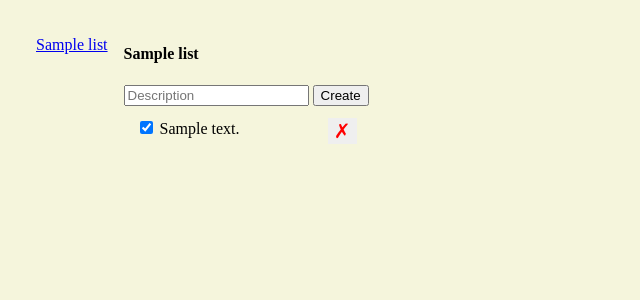
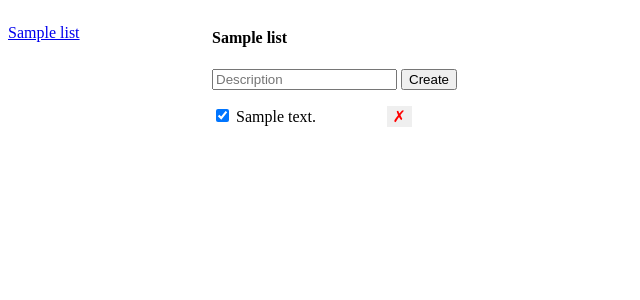
Before and after one commit to kiptechie/Udacity-Full-Stack-Web-Development, a Flask app: page /lists/1 in a window 1280 px wide. Shown: the top 300 px of the page, without its empty margins (0-640 px from the left). Run offline with Flask 2, Linux system fonts and the light colour scheme; tables that the repository leaves empty hold one stand-in row (values such as "Sample post").

Commit message:
Update main.css

```diff
--- a/todoapp/static/main.css
+++ b/todoapp/static/main.css
@@ -1,42 +1,23 @@
-body {
-  width: 100vw;
-  background-color: beige;
-  padding: 16px;
-}
-
-/* display: flex;
-  flex-direction: column;
-  justify-content: center;
-  align-items: center; */
-
 .hidden {
   display: none;
 }
-
 ul {
   list-style: none;
-  padding: 0;
-  margin: 12px;
+  padding-left: 0;
+  width: 200px;
 }
-
-ul li {
+li {
   clear: both;
 }
-
 li button {
-  cursor: pointer;
   -webkit-appearance: none;
   border: none;
   outline: none;
   color: red;
   float: right;
-  font-size: 20px;
+  cursor: pointer;
+  font-size: 16px;
 }
-
-.delete {
-  margin-left: 16px;
-}
-
 .lists-wrapper,
 .todos-wrapper {
   display: inline-block;
```
